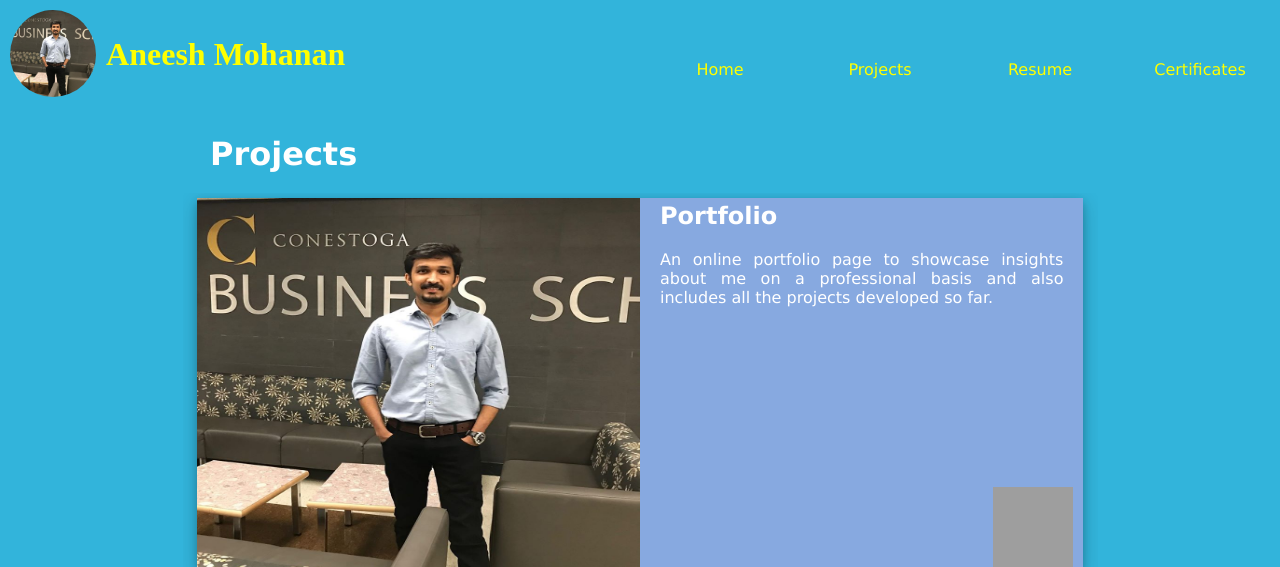
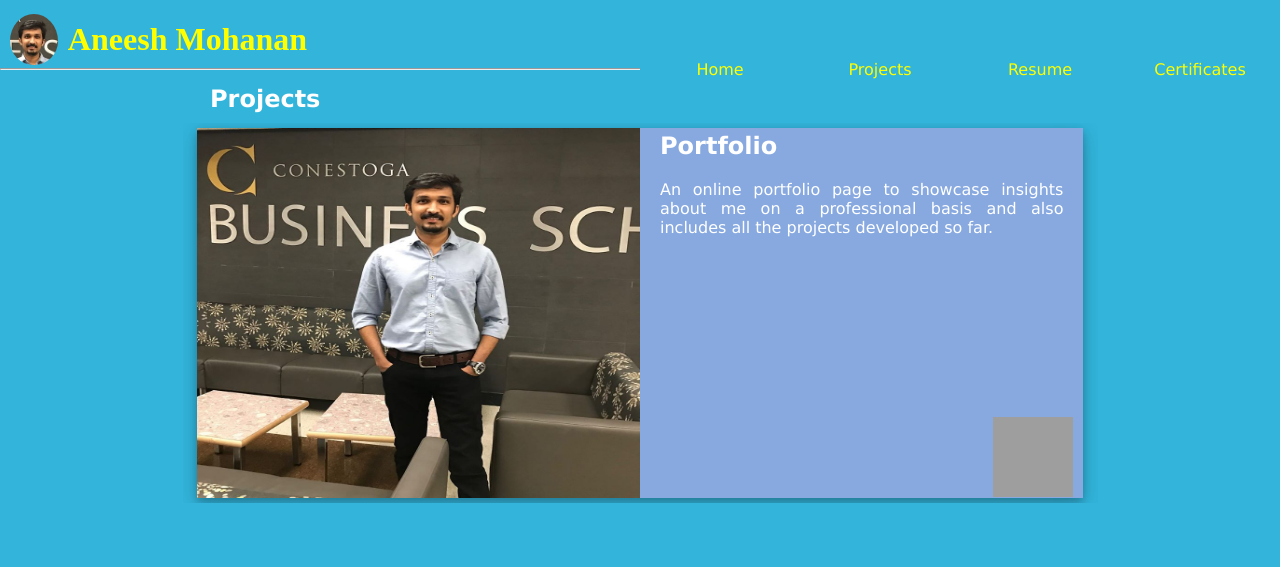
Before and after one commit to aneesh-mohanan/Online-Profile, a Django app: page /projects in a window 1280 px wide. Shown: the top 567 px of the page. Run offline with Django 3.2, Linux system fonts and the light colour scheme; some web fonts are replaced; grey boxes are pictures that could not be loaded.

Commit message:
fixed size

```diff
--- a/portfolio/templates/certificates.html
+++ b/portfolio/templates/certificates.html
@@ -16,7 +16,7 @@
   position: relative;
   bottom: 10px;
   color: white;
-  padding-left: 20px;
+  padding-left: 100px;
   padding-top: 20px;
   text-align: left;
   margin:0;
--- a/portfolio/templates/projects.html
+++ b/portfolio/templates/projects.html
@@ -14,7 +14,7 @@ padding-top: 4px;
 }
 
 .project-heading{
-  margin-top: 0px;
+  margin-top: 25px;
   margin-bottom: 0px;
   margin-left: 180px;
   padding: 0px;
@@ -66,7 +66,7 @@ box-shadow: 0 4px 8px 0 rgba(0, 0, 0, 0.2), 0 6px 20px 0 rgba(0, 0, 0, 0.19);
 {% endblock %}
 
 {% block content %}
-<h1 class="project-heading">Projects</h1>
+<h2 class="project-heading">Projects</h2>
 <article class="all-projects">
   <div class="project-contents">
     <article class="project-image">
--- a/templates/new_base.html
+++ b/templates/new_base.html
@@ -39,7 +39,8 @@ h2 {
 .profile-name{
   position: relative;
   left: 20px;
-  top: 15px;
+  top: 0px;
+  bottom: 25px;
   font-family: "Sofia";
   color: yellow;
 }
@@ -89,7 +90,7 @@ p {
 .profile-picture {
   position: relative;
   left: 10px;
-  top: 10px;
+  top: 14px;
   right:0;
   max-width: 90%;
   max-height: 90%;
@@ -146,12 +147,13 @@ text-decoration: underline;
     align-item: stretch;
     padding: 0px;
     margin:0;
+    height: 60px;
 }
 
 /* the entire header section */
 .header-section > div {
     width: calc(100% / 2);
-    height: 100px;
+    height: 60px;
 }
 
 /*Social media button styleing*/
@@ -193,7 +195,7 @@ text-decoration: underline;
 <div class="header-section">
     <div class="header">
        {%load static %}
-        <img class="profile-picture" src="{% static 'images/Aneesh profile picture.jpg' %}">
+        <img class="profile-picture" src="{% static 'images/profile-photo.jpg' %}">
         <h1 class="profile-name">Aneesh Mohanan</h1>
     </div>
     <div class="topnav">
@@ -204,6 +206,7 @@ text-decoration: underline;
     </div>
 </div>
 
+<hr>
 
 <div class="content">
     {% block content %}
```
Also changed, not shown: static/images/profile-photo.jpg (added).
